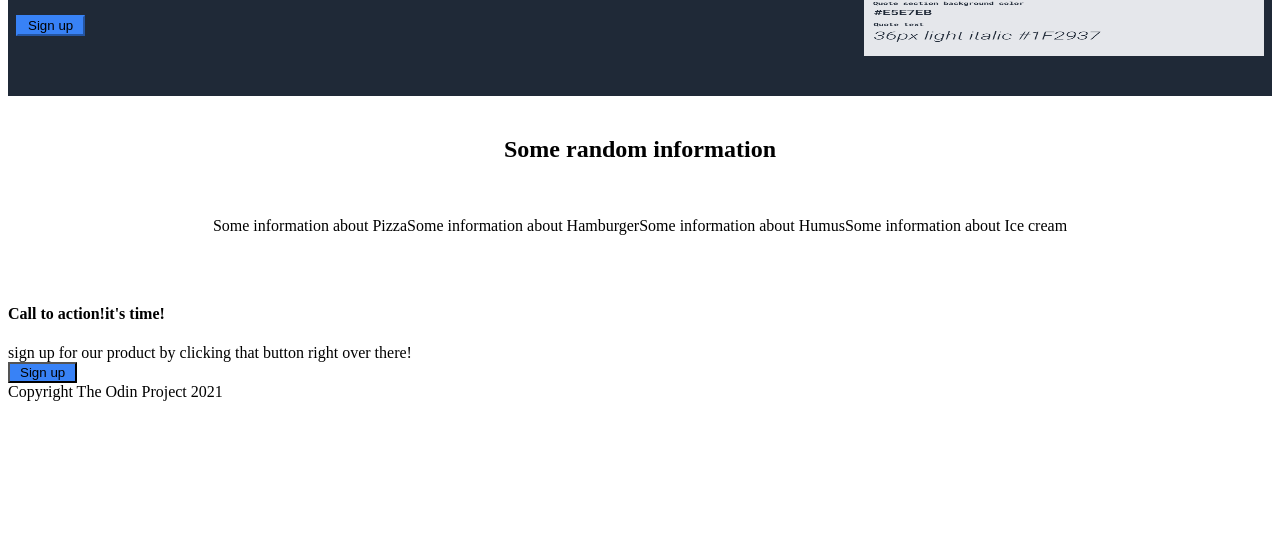
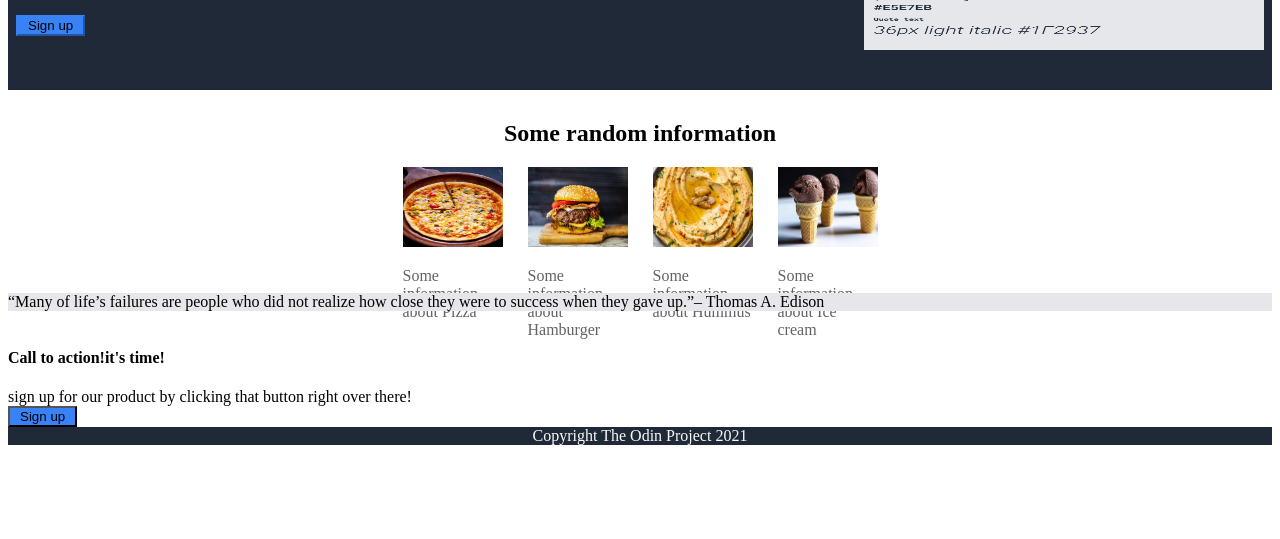
Before and after one commit to RamiPesahov/project-landing-page, a plain HTML site: page index.html in a window 1280 px wide. Shown: the part 261-800 px from the top of the page. Drawn offline with Linux system fonts and the light colour scheme.

Commit message:
finish the second part , stuck in the quote section (can't get it under the photos) and can't get the footer to the bottom of the page

```diff
--- a/index.html
+++ b/index.html
@@ -32,27 +32,27 @@
 <h2>Some random information</h2>
 <div class="cards">
 <div class="card">
-    <img src="" alt="">
+    <img src="images/pizza.png" alt="Pizza">
     <p class="information"> Some information about Pizza</p>
 </div>
 
 <div class="card">
-    <img src="" alt="">
+    <img src="images/hamburger.png" alt="Hamburger">
     <p class="information"> Some information about Hamburger</p>
 </div>
 
 <div class="card">
-    <img src="" alt="">
-    <p class="information"> Some information about Humus</p>
+    <img src="images/hummus.png" alt="Hummus">
+    <p class="information"> Some information about Hummus</p>
 </div>
 
 <div class="card">
-    <img src="" alt="">
+    <img src="images/ice-cream.png" alt="Ice cream">
     <p class="information"> Some information about Ice cream</p>
 </div>
 </div>
 
-<p class="quote"> </p>
+<p class="quote"> “Many of life’s failures are people who did not realize how close they were to success when they gave up.”– Thomas A. Edison</p>
 
 <div class="contact">
     <div class="contactText">
--- a/style.css
+++ b/style.css
@@ -1,6 +1,9 @@
 body{
     display: flex;
     flex-direction: column;
+}
+.container , .cards {
+    margin-bottom: 10px;
 }
 .quote
 {
@@ -41,7 +44,6 @@ button
 {
     display: flex;
     justify-content:center;
-    margin-bottom: 20px;
     background-color: #1F2937;
     padding-bottom: 40px;
     gap: 28em;
@@ -54,13 +56,20 @@ h2{
     display: flex;
     justify-content: center;
     flex-wrap: wrap;
-
+    gap: 25px;
 
 }
-
-.card > img
-{
-    border:10px;
+.card {
+    width: 100px;
+    height: 100px;
+}
+.card > img {
+    width: 100px;
+    height: 80px;
+    border:10px #3882F6;
+}
+.card > p {
+    color: #636363;
 }
 
 .context > div{
@@ -74,7 +83,7 @@ h2{
 }
 .container > img{
     width:400px;
-    height: 250px;
+    height:244px;
     border: lightblue;
 }
 .context > button {
@@ -86,3 +95,14 @@ a {
 h3 {
     color: #F9FAF8;
 }
+.quote {
+    background-color: #E5E7EB;
+    display: flex;
+    align-content: flex-end;
+}
+.footer {
+    background-color: #1F2937;
+    color: #F9FAF8;
+    text-align: center;
+    flex: 1;
+}
```
Also changed, not shown: images/hamburger.png (renamed from images/hamburger.jpg), images/hummus.png (renamed from images/hummus.jpg), images/ice-cream.png (added), images/pizza.png (renamed from images/pizza.jpg).
